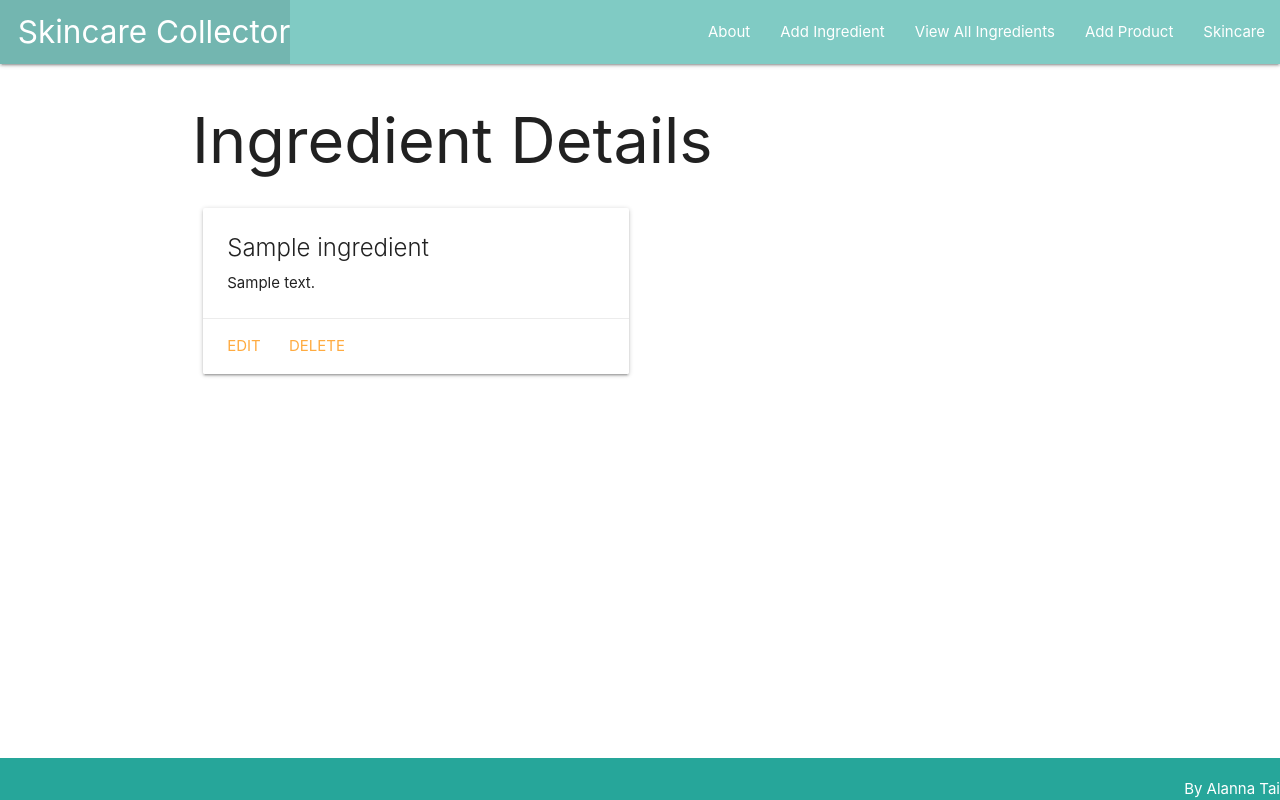
After one commit to alannatai/skincare-collector, a Django app: page /ingredients/1/ in a window 1280 px wide. The commit adds this page. Run offline with Django 3.2, Linux system fonts and the light colour scheme; tables that the repository leaves empty hold one stand-in row (values such as "Sample post").

Commit message:
Can add skin updates based on date. Can add ingredients and attach them to the skincare product. Can add photo to the product

```diff
--- a/main_app/admin.py
+++ b/main_app/admin.py
@@ -1,5 +1,7 @@
 from django.contrib import admin
 
-from .models import Skincare
+from .models import Skincare, Progress, Ingredient
 
 admin.site.register(Skincare)
+admin.site.register(Progress)
+admin.site.register(Ingredient)
--- a/main_app/models.py
+++ b/main_app/models.py
@@ -1,23 +1,69 @@
 from django.db import models
+from django.urls import reverse
 
-# class Skincare:
-#     def __init__(self, name, price, star_ingredients, rating, buy_again, pros, cons):
-#         self.name = name
-#         self.price = price
-#         self.star_ingredients = star_ingredients
-#         self.rating = rating
-#         self.buy_again = buy_again
-#         self.pros = pros
-#         self.cons = cons
+STATUS = (
+  ('0', 'No change'),
+  ('10', 'Great!'),
+  ('STR', 'Start product'),
+  ('FIN', 'Finish product'),
+  ('OIL', 'Oily'),
+  ('DRY', 'Dry'),
+  ('NOR', 'Normal'),
+  ('HY', 'Hydrated'),
+  ('DHY', 'Dehydrated'),
+  ('ACB', 'Breakout'),
+  ('ACR', 'Acne reduced'),
+  ('PC', 'Clogged pores'),
+  ('PR', 'Reduced pores'),
+  ('B', 'Bright'),
+  ('D', 'Dull'),
+  ('RD', 'Redness'),
+  ('WR', 'Wrinkles reduced')
+  )
+
+class Ingredient(models.Model):
+  name = models.CharField(max_length=50)
+  details = models.TextField(max_length=500, default='No description')
+
+  def __str__(self):
+    return self.name
+
+  def get_absolute_url(self):
+    return reverse('ingredients_detail', kwargs={'pk': self.id})
 
 class Skincare(models.Model):
   name = models.CharField(max_length=50)
   price = models.DecimalField(max_digits=7, decimal_places=2)
-  star_ingredients = models.TextField(max_length=250)
   rating = models.DecimalField(max_digits=2, decimal_places=1)
   buy_again = models.CharField(max_length=10)
-  pros = models.TextField(max_length=250)
-  cons = models.TextField(max_length=250)
+  pros = models.TextField(max_length=255)
+  cons = models.TextField(max_length=255)
+  ingredients = models.ManyToManyField(Ingredient)
 
   def __str__(self):
     return self.name
+
+  def get_absolute_url(self):
+    return reverse('detail', kwargs={ 'product_id': self.id })
+
+class Progress(models.Model):
+  date = models.DateField('Skin Status Date')
+  status = models.CharField(
+    max_length=4,
+    choices=STATUS,
+    default=STATUS[0][0]
+  )
+  skincare = models.ForeignKey(Skincare, on_delete=models.CASCADE)
+
+  def __str__(self):
+    return f"{self.get_status_display()} on {self.date}"
+
+  class Meta:
+    ordering = ['-date']
+
+class Photo(models.Model):
+  url = models.CharField(max_length=200)
+  skincare = models.ForeignKey(Skincare, on_delete=models.CASCADE)
+
+  def __str__(self):
+    return f"Photo for skincare_id: {self.skincare_id} @{self.url}"
--- a/main_app/templates/base.html
+++ b/main_app/templates/base.html
@@ -8,17 +8,21 @@
     <title>Skincare Collector</title>
     <link rel="stylesheet" href="https://cdnjs.cloudflare.com/ajax/libs/materialize/1.0.0/css/materialize.min.css">
     <link rel="stylesheet" type="text/css" href="{% static 'css/style.css' %}">
+    <script src="https://cdnjs.cloudflare.com/ajax/libs/materialize/1.0.0/js/materialize.min.js"></script>
 </head>
 <body>
     <header class="navbar-fixed">
         <nav>
-            <div class="nav-wrapper">
+            <div class="nav-wrapper teal lighten-3">
                 <ul>
                     <li><a href="/" class="left brand-logo">&nbsp;&nbsp;Skincare Collector</a></li>
                 </ul>
                 <ul class="right">
-                    <li><a href="/about">About</a></li>
-                    <li><a href="/skincare">Skincare</a></li>
+                    <li><a href="{% url 'about' %}">About</a></li>
+                    <li><a href="{% url 'ingredients_create' %}">Add Ingredient</a></li>
+                    <li><a href="{% url 'ingredients_index' %}">View All Ingredients</a></li>
+                    <li><a href="{% url 'skincare_create' %}">Add Product</a></li>
+                    <li><a href="{% url 'index' %}">Skincare</a></li>
                 </ul>
             </div>
         </nav>
@@ -27,7 +31,7 @@
         {% block content %}
         {% endblock %}
     </main>
-  	 <footer class="page-footer">
+  	 <footer class="page-footer teal lighten-1">
        <div class="right">By Alanna Tai</div>
     </footer>
 </body>
--- /dev/null
+++ b/main_app/templates/main_app/ingredient_detail.html
@@ -0,0 +1,20 @@
+{% extends 'base.html' %}
+{% block content %}
+
+<h1>Ingredient Details</h1>
+
+<div class="row">
+  <div class="col s6 col-offset-3">
+    <div class="card">
+      <div class="card-content">
+        <span class="card-title">{{ ingredient.name }}</span>
+        <p>{{ ingredient.details }}</p>
+      </div>
+      <div class="card-action">
+        <a href="{% url 'ingredients_update' ingredient.id %}">Edit</a>
+        <a href="{% url 'ingredients_delete' ingredient.id %}">Delete</a>
+      </div>
+    </div>
+  </div>
+</div>
+{% endblock %}
--- a/main_app/urls.py
+++ b/main_app/urls.py
@@ -6,4 +6,17 @@ urlpatterns = [
   path('about/', views.about, name='about'),
   path('skincare/', views.skincare_index, name='index'),
   path('skincare/<int:skincare_id>/', views.skincare_detail, name='detail'),
+  path('skincare/create/', views.SkincareCreate.as_view(), name='skincare_create'),
+  path('skincare/<int:pk>/update/', views.SkincareUpdate.as_view(), name='skincare_update'),
+  path('skincare/<int:pk>/delete/', views.SkincareDelete.as_view(), name='skincare_delete'),
+  path('skincare/<int:skincare_id>/add_progress/', views.add_progress, name='add_progress'),
+  path('skincare/<int:skincare_id>/add_photo/', views.add_photo, name='add_photo'),
+
+  path('skincare/<int:skincare_id>/assoc_ingredient/<int:ingredient_id>/', views.assoc_ingredient, name='assoc_ingredient'),
+  path('skincare/<int:skincare_id>/unassoc_ingredient/<int:ingredient_id>/', views.unassoc_ingredient, name='unassoc_ingredient'),
+  path('ingredients/', views.IngredientList.as_view(), name='ingredients_index'),
+  path('ingredients/<int:pk>/', views.IngredientDetail.as_view(), name='ingredients_detail'),
+  path('ingredients/create/', views.IngredientCreate.as_view(), name='ingredients_create'),
+  path('ingredients/<int:pk>/update/', views.IngredientUpdate.as_view(), name='ingredients_update'),
+  path('ingredients/<int:pk>/delete/', views.IngredientDelete.as_view(), name='ingredients_delete'),
 ]
--- a/main_app/views.py
+++ b/main_app/views.py
@@ -1,7 +1,27 @@
-from django.shortcuts import render
+from django.shortcuts import render, redirect
 from django.http import HttpResponse
+from django.views.generic.edit import CreateView, UpdateView, DeleteView
+from django.views.generic import ListView, DetailView
+import uuid
+import boto3
+from .models import Skincare, Ingredient, Photo
+from .forms import ProgressForm
 
-from .models import Skincare
+S3_BASE_URL = 'https://s3-us-east-2.amazonaws.com/'
+BUCKET = 'skincare-collector'
+
+class SkincareCreate(CreateView):
+  model = Skincare
+  fields = '__all__'
+  success_url = '/skincare/'
+
+class SkincareUpdate(UpdateView):
+  model = Skincare
+  fields = ['price', 'star_ingredients', 'rating', 'buy_again', 'pros', 'cons']
+
+class SkincareDelete(DeleteView):
+  model = Skincare
+  success_url = '/skincare/'
 
 def home(request):
   return HttpResponse('<h1>Home</h1>')
@@ -14,5 +34,59 @@ def skincare_index(request):
   return render(request, 'skincare/index.html', { 'skincare': skincare })
 
 def skincare_detail(request, skincare_id):
-  product = Skincare.objects.get(id=skincare_id)
-  return render(request, 'skincare/detail.html', { 'product': product })
+  skincare = Skincare.objects.get(id=skincare_id)
+  ingredients_skincare_doesnt_have = Ingredient.objects.exclude(id__in = skincare.ingredients.all().values_list('id'))
+  progress_form = ProgressForm()
+  return render(request, 'skincare/detail.html', {
+    'skincare': skincare,
+    'progress_form': progress_form,
+    'ingredients': ingredients_skincare_doesnt_have
+  })
+
+def add_progress(request, skincare_id):
+  form = ProgressForm(request.POST)
+  if form.is_valid():
+    new_progress = form.save(commit=False)
+    new_progress.skincare_id = skincare_id
+    new_progress.save()
+  return redirect('detail', skincare_id=skincare_id)
+
+def assoc_ingredient(request, skincare_id, ingredient_id):
+  Skincare.objects.get(id=skincare_id).ingredients.add(ingredient_id)
+  return redirect('detail', skincare_id=skincare_id)
+
+def unassoc_ingredient(request, skincare_id, ingredient_id):
+  Skincare.objects.get(id=skincare_id).ingredients.remove(ingredient_id)
+  return redirect('detail', skincare_id=skincare_id)
+
+def add_photo(request, skincare_id):
+    photo_file = request.FILES.get('photo-file', None)
+    if photo_file:
+        s3 = boto3.client('s3')
+        key = uuid.uuid4().hex[:6] + photo_file.name[photo_file.name.rfind('.'):]
+        try:
+            s3.upload_fileobj(photo_file, BUCKET, key)
+            url = f"{S3_BASE_URL}{BUCKET}/{key}"
+            photo = Photo(url=url, skincare_id=skincare_id)
+            photo.save()
+        except:
+            print('An error occurred uploading file to S3')
+    return redirect('detail', skincare_id=skincare_id)
+
+class IngredientList(ListView):
+  model = Ingredient
+
+class IngredientDetail(DetailView):
+  model = Ingredient
+
+class IngredientCreate(CreateView):
+  model = Ingredient
+  fields = '__all__'
+
+class IngredientUpdate(UpdateView):
+  model = Ingredient
+  fields = ['name', 'details']
+
+class IngredientDelete(DeleteView):
+  model = Ingredient
+  success_url = '/ingredients/'
```
Also changed, not shown: main_app/forms.py (added, +7 -0 lines), main_app/templates/main_app/ingredient_confirm_delete.html (added, +13 -0 lines), main_app/templates/main_app/ingredient_form.html (added, +16 -0 lines), main_app/templates/main_app/ingredient_list.html (added, +16 -0 lines), main_app/templates/main_app/skincare_confirm_delete.html (added, +13 -0 lines), main_app/templates/main_app/skincare_form.html (added, +16 -0 lines), main_app/templates/skincare/detail.html (+117 -14 lines), main_app/migrations/0002_auto_20200122_0248.py (added), main_app/migrations/0003_auto_20200123_0131.py (added), main_app/migrations/0004_skincare_ingredients.py (added), main_app/migrations/0005_ingredient_details.py (added), main_app/migrations/0006_auto_20200123_0229.py (added), main_app/migrations/0007_photo.py (added).
